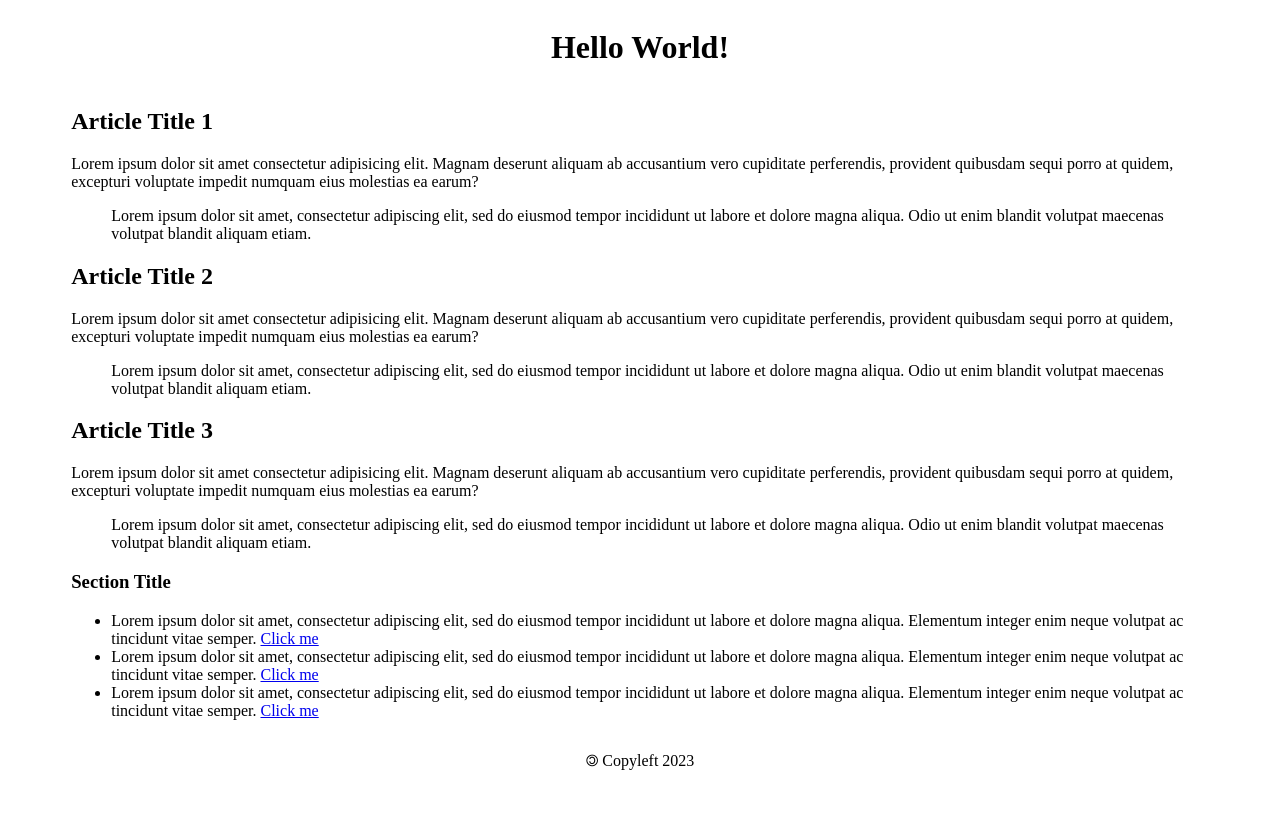
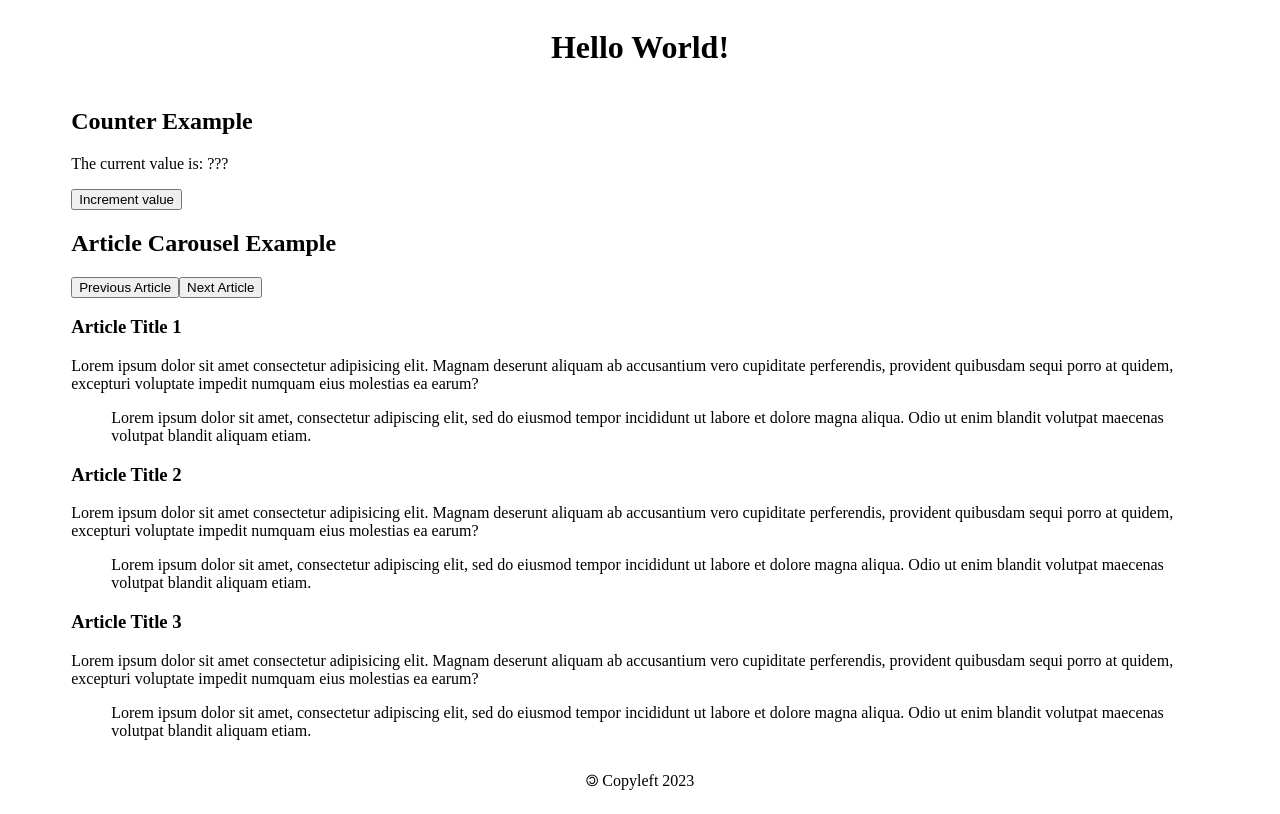
Before and after one commit to ajtran303/react_state_ts, a React (Vite) app: page / in a window 1280 px wide. Built offline with nearby package versions, Linux system fonts and the light colour scheme.

Commit message:
Make Counter its own component

```diff
--- a/src/App.tsx
+++ b/src/App.tsx
@@ -1,3 +1,5 @@
+import Counter from "./Counter"
+
 function App() {
 
   const containerStyle = {
@@ -13,8 +15,16 @@ function App() {
       </header>
 
       <main>
+        <Counter />
+
+        <section className="article-carousel">
+          <h2>Article Carousel Example</h2>
+
+          <button>Previous Article</button>
+          <button>Next Article</button>
+
           <article>
-          <h2>Article Title 1</h2>
+            <h3>Article Title 1</h3>
 
             <p>
               Lorem ipsum dolor sit amet consectetur adipisicing elit. Magnam deserunt
@@ -22,7 +32,7 @@ function App() {
               sequi porro at quidem, excepturi voluptate impedit numquam eius molestias ea earum?
             </p>
 
-          <blockquote cite="https://example.com/">
+            <blockquote>
               Lorem ipsum dolor sit amet, consectetur adipiscing elit, sed do eiusmod
               tempor incididunt ut labore et dolore magna aliqua. Odio ut enim
               blandit volutpat maecenas volutpat blandit aliquam etiam.
@@ -30,7 +40,7 @@ function App() {
           </article>
 
           <article>
-          <h2>Article Title 2</h2>
+            <h3>Article Title 2</h3>
 
             <p>
               Lorem ipsum dolor sit amet consectetur adipisicing elit. Magnam deserunt
@@ -38,16 +48,15 @@ function App() {
               sequi porro at quidem, excepturi voluptate impedit numquam eius molestias ea earum?
             </p>
 
-          <blockquote cite="https://example.com/">
+            <blockquote>
               Lorem ipsum dolor sit amet, consectetur adipiscing elit, sed do eiusmod
               tempor incididunt ut labore et dolore magna aliqua. Odio ut enim
               blandit volutpat maecenas volutpat blandit aliquam etiam.
             </blockquote>
           </article>
 
-
           <article>
-          <h2>Article Title 3</h2>
+            <h3>Article Title 3</h3>
 
             <p>
               Lorem ipsum dolor sit amet consectetur adipisicing elit. Magnam deserunt
@@ -55,35 +64,12 @@ function App() {
               sequi porro at quidem, excepturi voluptate impedit numquam eius molestias ea earum?
             </p>
 
-          <blockquote cite="https://example.com/">
+            <blockquote>
               Lorem ipsum dolor sit amet, consectetur adipiscing elit, sed do eiusmod
               tempor incididunt ut labore et dolore magna aliqua. Odio ut enim
               blandit volutpat maecenas volutpat blandit aliquam etiam.
             </blockquote>
           </article>
-
-        <section className="bulletpoints">
-          <h3>Section Title</h3>
-
-          <ul>
-            <li>
-              Lorem ipsum dolor sit amet, consectetur adipiscing elit, sed do eiusmod
-              tempor incididunt ut labore et dolore magna aliqua. Elementum integer enim
-              neque volutpat ac tincidunt vitae semper. <a href="https://example.com/" target="blank">Click me</a>
-            </li>
-
-            <li>
-              Lorem ipsum dolor sit amet, consectetur adipiscing elit, sed do eiusmod
-              tempor incididunt ut labore et dolore magna aliqua. Elementum integer enim
-              neque volutpat ac tincidunt vitae semper. <a href="https://example.com/" target="blank">Click me</a>
-            </li>
-
-            <li>
-              Lorem ipsum dolor sit amet, consectetur adipiscing elit, sed do eiusmod
-              tempor incididunt ut labore et dolore magna aliqua. Elementum integer enim
-              neque volutpat ac tincidunt vitae semper. <a href="https://example.com/" target="blank">Click me</a>
-            </li>
-          </ul>
         </section>
       </main>
 
--- /dev/null
+++ b/src/Counter.tsx
@@ -0,0 +1,15 @@
+function Counter() {
+  return (
+    <section className="counter">
+      <h2>Counter Example</h2>
+
+      <p>
+        The current value is: ???
+      </p>
+
+      <button>Increment value</button>
+    </section>
+  )
+}
+
+export default Counter
```
Lines whose indentation alone changed are shown as unchanged.
